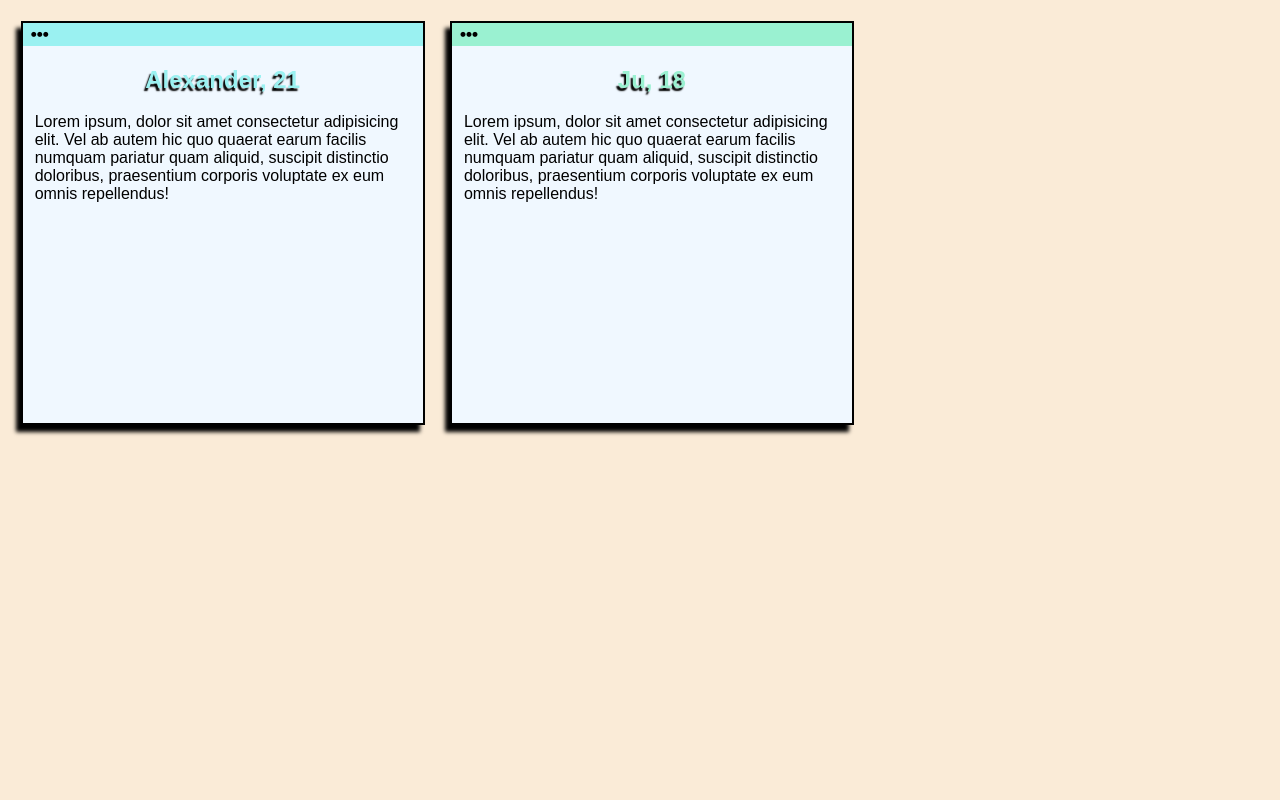
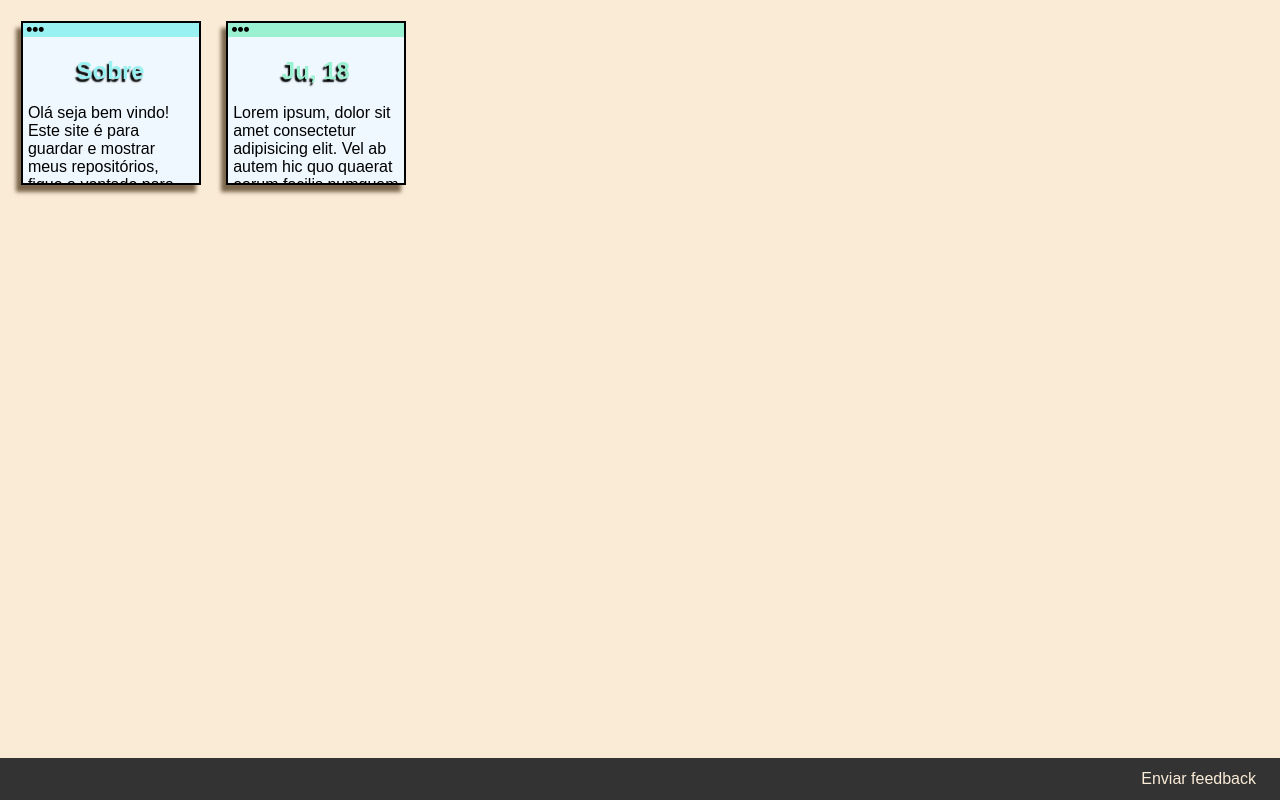
Before and after one commit to AluedoSan/repository-django, a Django app: page /polls/ in a window 1280 px wide. Run offline with Django 5.2, Linux system fonts and the light colour scheme; some web fonts are replaced.

Commit message:
Mudanças na box e criado link para a função "enviar feedback", colocado footer.

```diff
--- a/mysite/polls/models.py
+++ b/mysite/polls/models.py
@@ -11,7 +11,7 @@ class Question(models.Model):
         return self.question_text
 
     def was_published_recently(self):
-     return self.pub_date >= timezone.now() - datetime.timedelta(days=1)
+        return self.pub_date >= timezone.now() - datetime.timedelta(days=1)
 
 class Choice(models.Model):
     question = models.ForeignKey(Question, on_delete=models.CASCADE)
--- a/mysite/polls/static/polls/css/index.css
+++ b/mysite/polls/static/polls/css/index.css
@@ -13,9 +13,16 @@ body{
 .main-1{
     background-color: aliceblue;
     border: 2px solid black;
-    width: 50vh;
-    height: 50vh;
-    box-shadow: -5px 7px 4px black;
+    width: 22vh;
+    height: 20vh;
+    box-shadow: -5px 7px 4px #79654a;
+    transition: width 2s, height 2s; /* Transição suave */
+    overflow: hidden;
+}
+
+.main-1:hover {
+    height: 70vh;
+    width: 70vh;
 }
 
 .text_main-1{
@@ -46,9 +53,16 @@ body{
 .main-2{
     background-color: aliceblue;
     border: 2px solid black;
-    width: 50vh;
-    height: 50vh;
-    box-shadow: -5px 7px 4px black;
+    width: 22vh;
+    height: 20vh;
+    box-shadow: -5px 7px 4px #79654a;
+    transition: height 2s, width 2s;
+    overflow: hidden;
+}
+
+.main-2:hover {
+    height: 70vh;
+    width: 70vh;
 }
 
 .text_main-2{
@@ -67,3 +81,22 @@ body{
     text-shadow: -2px 3px 1.5px black;
     text-align: center;
 }
+
+footer {
+    position: fixed;
+    bottom: 0;
+    left: 0;
+    width: 100%;
+    background-color: #333;
+    color: white;
+    text-align: center;
+    padding: 1.5vh;
+    display: flex;
+    justify-content: flex-end;
+}
+
+footer a{
+    color: antiquewhite;
+    text-decoration: none;
+    padding-right: 4.5vh;
+}
--- a/mysite/polls/templates/polls/index.html
+++ b/mysite/polls/templates/polls/index.html
@@ -17,9 +17,11 @@
         <main class="main-1">
             <p class="up_main-1"><i class='bx bxs-circle'></i><i class='bx bxs-circle'></i><i class='bx bxs-circle'></i></p>
             <div class="info-1">
-                <h2>Alexander, 21</h2>
+                <h2>Sobre</h2>
             </div>
-            <p class="text_main-1">Lorem ipsum, dolor sit amet consectetur adipisicing elit. Vel ab autem hic quo quaerat earum facilis numquam pariatur quam aliquid, suscipit distinctio doloribus, praesentium corporis voluptate ex eum omnis repellendus!</p>
+            <p class="text_main-1">Olá seja bem vindo!
+            <br>
+            Este site é para guardar e mostrar meus repositórios, fique a vontade para ver e dar o feedback sobre.</p>
         </main>
     </div>
     <!--Termina aqui a div-->
@@ -33,5 +35,10 @@
             <p class="text_main-2">Lorem ipsum, dolor sit amet consectetur adipisicing elit. Vel ab autem hic quo quaerat earum facilis numquam pariatur quam aliquid, suscipit distinctio doloribus, praesentium corporis voluptate ex eum omnis repellendus!</p>
         </main>
     </div>
+    <footer>
+        <main class="main-footer">
+            <a href="{% url 'polls:home' %}">Enviar feedback</a>
+        </main>
+    </footer>
 </body>
 </html>
--- a/mysite/polls/urls.py
+++ b/mysite/polls/urls.py
@@ -5,7 +5,7 @@ app_name = 'polls'
 
 urlpatterns = [
     path("", views.index, name="index"),
-    path("home/", views.home, name="home"),
+    path("polls/home/", views.home, name="home"),
     path("<int:question_id>/", views.detail, name="detail"),
     path("<int:question_id>/results/", views.results, name="results"),
     path("<int:question_id>/vote/", views.vote, name="vote"),
```
